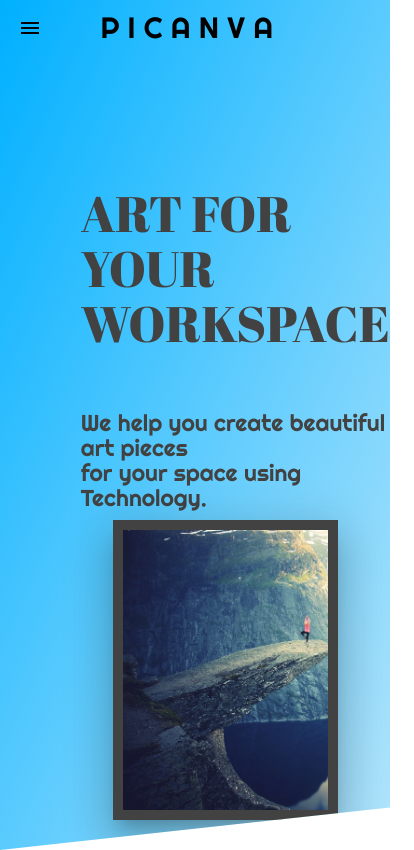
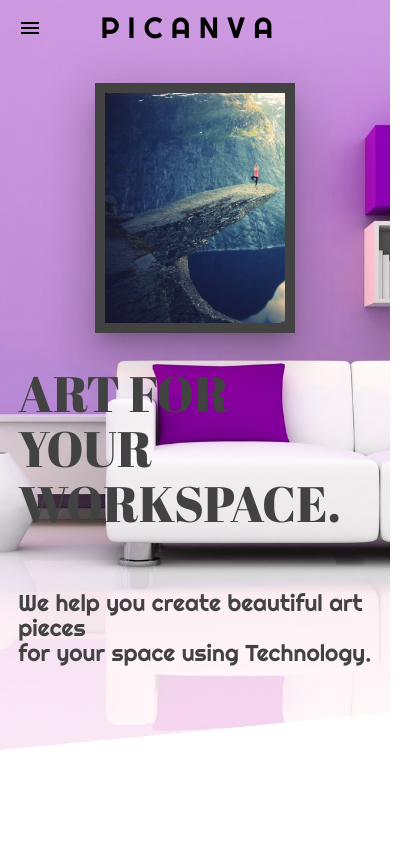
Before and after one commit to luckyman20/Picanva, a plain HTML site: page index.html in a window 390 px wide. Shown: the whole page, 414 px wide, since content can reach past the window. Drawn offline with nearby package versions, Linux system fonts and the light colour scheme.

Commit message:
fixed mobile view

```diff
--- a/index.html
+++ b/index.html
@@ -108,7 +108,7 @@
     </ul>
     <!-- Main -->
     <div id="home-div">
-      <div class="row">
+      <div class="row hide-on-med-and-down">
         <div class="col s12 m6 l6">
           <h2 class="head-font" style="color: #424242;">
             ART FOR YOUR <br />
@@ -121,22 +121,23 @@
           </h5>
         </div>
         <div class="col s12 m6 l6">
-          <!-- <img
-            src="images/nat-1-large.jpg"
-            alt="Photo 1"
-            class="composition__photo composition__photo--p1"
-          />
-          <img
-            src="images/nat-2-large.jpg"
-            alt="Photo 2"
-            class="composition__photo composition__photo--p2"
-          />
-          <img
-            src="images/nat-3-large.jpg"
-            alt="Photo-3"
-            class="composition__photo composition__photo--p3"
-          /> -->
           <div id="head-quote" class="z-depth-5"></div>
+        </div>
+      </div>
+      <div class="row hide-on-large-only">
+        <div class="col s12 m6 l6">
+          <div id="head-quote" class="z-depth-5"></div>
+        </div>
+        <div class="col s12 m6 l6">
+          <h2 class="head-font" style="color: #424242;">
+            ART FOR YOUR <br />
+            WORKSPACE.
+          </h2>
+          <br />
+          <h5 style="color: #424242;" class="righteous">
+            We help you create beautiful art pieces <br />
+            for your space using Technology.
+          </h5>
         </div>
       </div>
     </div>
--- a/main.css
+++ b/main.css
@@ -83,11 +83,6 @@ nav ul a {
   margin-left: 18%;
 }
 
-#head {
-  letter-spacing: 5px;
-  font-family: "Nunito", sans-serif;
-}
-
 #head-quote {
   font-family: "Abril Fatface";
   background: #dcffe1 url(images/hero.jpg);
@@ -98,82 +93,32 @@ nav ul a {
   border: 10px solid #424242;
   padding: 15px;
 }
-/*
-.composition {
-  position: relative;
-}
-
-.composition__photo {
-  width: 42%;
-  box-shadow: 0 1.5rem 4rem rgba(0, 0, 0, 0.4);
-  border-radius: 3px;
-  border: 0.5rem solid white;
-  position: relative;
-  z-index: 10;
-  transition: all 0.2s;
-  outline-offset: 0.5rem;
-}
-.composition__photo--p1 {
-  left: 3em;
-  top: 1em;
-}
-.composition__photo--p2 {
-  right: 3em;
-  top: 8rem;
-}
-.composition__photo--p3 {
-  left: 1em;
-  top: 3em;
-}
-.composition__photo:hover {
-  outline: 0.5rem solid #55c57a;
-  transform: scale(0.9) translateY(-0.5rem);
-  box-shadow: 0 2rem 3rem rgba(0, 0, 0, 0.5);
-  z-index: 20;
-}
-.composition:hover .composition__photo:not(:hover) {
-  transform: scale(0.95);
-} */
 
 @media only screen and (max-width: 600px) {
-  /* .composition__photo--p1 {
-    left: 2em;
-    top: 3rem;
-  }
-  .composition__photo--p2 {
-    right: 0em;
-    top: 8rem;
-  }
-  .composition__photo--p3 {
-    left: 4em;
-    top: 5rem;
+  #home-div .row {
+    position: absolute;
+    top: 10%;
+    margin: 2%;
   }
 
-  .composition__photo {
-    width: 45%;
-    box-shadow: 0 1.5rem 4rem rgba(0, 0, 0, 0.4);
-    border-radius: 3px;
-    border: 0.5rem solid white;
-    position: relative;
-    z-index: 10;
-    transition: all 0.2s;
-    outline-offset: 0.5rem;
-  }*/
-
   #home-div {
-    height: 850px;
-    background: linear-gradient(to right bottom, #00b0ff, #b3e5fc) !important;
-    position: relative;
+    height: 750px;
+    background: url(images/interior1.jpg);
+    background-size: cover;
     clip-path: polygon(0px 0px, 100% 0px, 100% 95%, 0px 100%);
     background-position: center top;
   }
-  /* #work-sec {
-    margin-top: 60%;
-  } */
-}
 
-.carousel {
-  height: 500px !important;
+  #head-quote {
+    font-family: "Abril Fatface";
+    background: #dcffe1 url(images/hero.jpg);
+    background-size: cover;
+    height: 250px;
+    width: 200px;
+    margin: 0 auto;
+    border: 10px solid #424242;
+    padding: 15px;
+  }
 }
 
 #work-div {
```
